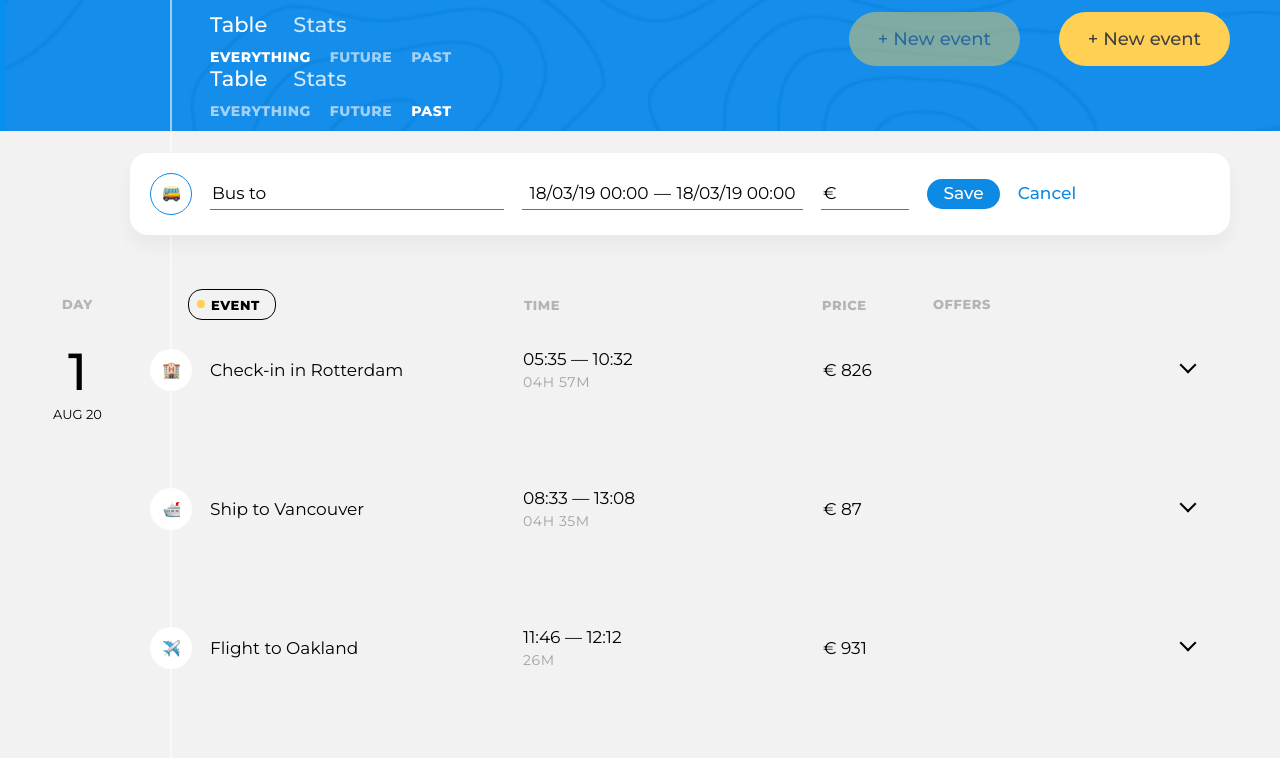
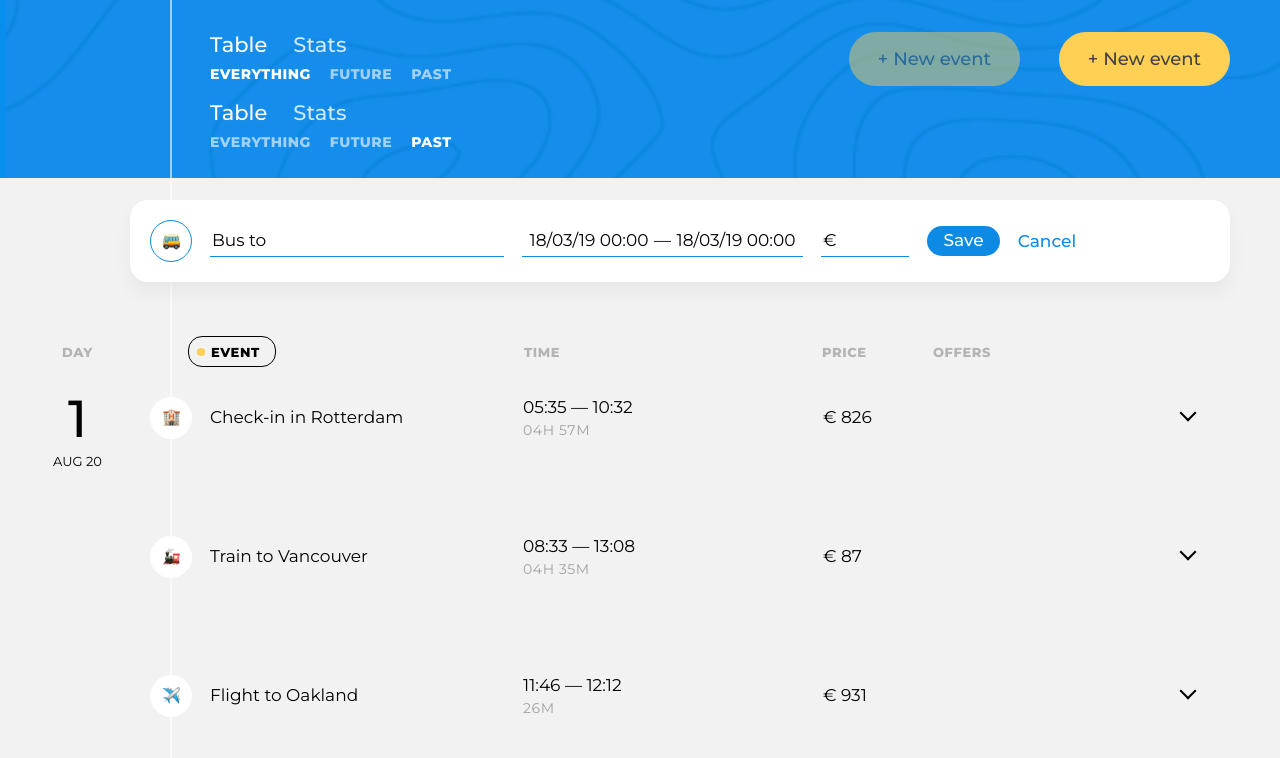
Before and after one commit to cactusjam/1033161-big-trip-12, a website built with webpack: page markup/add-first-event.html in a window 1280 px wide. Shown: the part 147-905 px from the top of the page. Built offline with nearby package versions, Linux system fonts and the light colour scheme.

Commit message:
добавлено сообщение при отсут карточек, доработан card Types в зависимости от типа

```diff
--- a/markup/add-first-event.html
+++ b/markup/add-first-event.html
@@ -1,4 +1,4 @@
-<!DOCTYPE html>
+вт<!DOCTYPE html>
 <html lang="en">
   <head>
     <meta charset="UTF-8">
--- a/src/main.js
+++ b/src/main.js
@@ -8,9 +8,10 @@ import TripDayView from "./view/trip-day.js";
 import TripEventsView from "./view/trip-events.js";
 import TripEventView from "./view/trip-event.js";
 import EventEditView from "./view/event-edit.js";
+import EventMessageView from "./view/event-message.js";
 import HiddenCaptionView from "./view/hidden-caption.js";
 import {render, RenderPosition} from "./utils/dom.js";
-import {BlockTitle} from "./constants.js";
+import {BlockTitle, EventMessage} from "./constants.js";
 import {isEscapeEvent} from "./utils/dom-event.js";
 import {cards} from "./mock/card.js";
 import {filterNames} from "./mock/filter.js";
@@ -32,6 +33,10 @@ const tripEventButtonComponent = new TripEventButtonView();
 render(tripMain, tripEventButtonComponent.getElement());
 
 const tripEvents = document.querySelector(`.trip-events`);
+
+if (!cards.length) {
+  render(tripEvents, new EventMessageView(EventMessage.NO_EVENTS).getElement());
+} else {
   renderBlock(tripEvents, BlockTitle.TRIP_EVENTS, new SortView().getElement());
 
   const tripDays = new TripDaysView();
@@ -39,7 +44,7 @@ const tripDays = new TripDaysView();
   const days = groupCardsByDay(cards);
 
   Object.entries(days).forEach(([_dayKey, dayCards], dayIndex) => {
-  const daysItem = new TripDayView(dayIndex, dayCards[0].startDate);
+    const daysItem = new TripDayView(dayIndex + 1, dayCards[0].startDate);
     render(tripDays.getElement(), daysItem.getElement());
 
     const eventsList = new TripEventsView().getElement();
@@ -78,5 +83,5 @@ Object.entries(days).forEach(([_dayKey, dayCards], dayIndex) => {
       render(eventsList, eventItemComponent.getElement(), RenderPosition.BEFORE_END);
     });
   });
-
   render(tripEvents, tripDays.getElement());
+}
--- a/src/mock/card.js
+++ b/src/mock/card.js
@@ -28,15 +28,7 @@ const services = [
 
 const getRandomTypes = () => {
   const Types = [
-    {name: `Taxi`, particle: `to`},
-    {name: `Bus`, particle: `to`},
-    {name: `Ship`, particle: `to`},
-    {name: `Transport`, particle: `to`},
-    {name: `Drive`, particle: `to`},
-    {name: `Flight`, particle: `to`},
-    {name: `Check-in`, particle: `in`},
-    {name: `Sightseeing`, particle: `in`},
-    {name: `Restaurant`, particle: `in`}
+    `taxi`, `bus`, `train`, `ship`, `transport`, `drive`, `flight`, `check-in`, `sightseeing`, `restaurant`
   ];
   const randomIndex = getRandomInteger(0, Types.length - 1);
 
--- /dev/null
+++ b/src/mock/data.js
@@ -0,0 +1,11 @@
+const Preposition = {
+  CHECK_IN: `check-in`,
+  SIGHTSEEING: `sightseeing`,
+  RESTAURANT: `restaurant`
+};
+
+const getPreposition = (type) => {
+  return (type === Preposition.CHECK_IN || type === Preposition.SIGHTSEEING || type === Preposition.RESTAURANT) ? ` in ` : ` to `;
+};
+
+export {getPreposition};
--- a/src/utils/date.js
+++ b/src/utils/date.js
@@ -32,7 +32,9 @@ const formatDuration = (duration) => {
   return `${durationDaysResult} ${durationHoursResult} ${durationMinutesResult}`;
 };
 
-const convertDateToDay = (date) => date.getFullYear() + `-` + date.getMonth() + `-` + date.getDate();
+const convertDateToDay = (date) => {
+  return `${date.getFullYear()}/-${date.getMonth()}/-${date.getDate()}`;
+};
 
 const groupCardsByDay = (sortedCards) => {
   const reduceCardByDay = (days, card) => {
@@ -50,4 +52,6 @@ const groupCardsByDay = (sortedCards) => {
   return sortedCards.reduce(reduceCardByDay, {});
 };
 
-export {getTimeFormat, getDayFormat, convertDate, formatDuration, groupCardsByDay};
+const getFirstUpperCase = (element) => element[0].toUpperCase() + element.slice(1);
+
+export {getTimeFormat, getDayFormat, convertDate, formatDuration, groupCardsByDay, getFirstUpperCase};
--- a/src/view/event-edit.js
+++ b/src/view/event-edit.js
@@ -1,9 +1,10 @@
-import {convertDate} from "../utils/date.js";
+import {convertDate, getFirstUpperCase} from "../utils/date.js";
 import {createElement} from "../utils/dom.js";
+import {getPreposition} from "../mock/data.js";
 
 const createEventEditTemplate = (point) => {
   const {type, startDate, endDate, price, destination, isFavorite, services} = point;
-  const id = type.name.toLowerCase();
+  const typeName = getFirstUpperCase(type);
   return (
     `<li class="trip-events__item">
       <form class="event  event--edit" action="#" method="post">
@@ -11,7 +12,7 @@ const createEventEditTemplate = (point) => {
             <div class="event__type-wrapper">
               <label class="event__type  event__type-btn" for="event-type-toggle-1">
                 <span class="visually-hidden">Choose event type</span>
-                <img class="event__type-icon" width="17" height="17" src="img/icons/${id}.png" alt="Event type icon">
+                <img class="event__type-icon" width="17" height="17" src="img/icons/${type}.png" alt="Event type icon">
               </label>
               <input class="event__type-toggle  visually-hidden" id="event-type-toggle-1" type="checkbox">
               <div class="event__type-list">
@@ -26,7 +27,7 @@ const createEventEditTemplate = (point) => {
             </div>
             <div class="event__field-group  event__field-group--destination">
               <label class="event__label  event__type-output" for="event-destination-1">
-              ${type.name} ${type.particle}
+              ${typeName}${getPreposition(type)}
               </label>
               <input class="event__input  event__input--destination" id="event-destination-1" type="text" name="event-destination" value="${destination.name}" list="destination-list-1">
               <datalist id="destination-list-1">
--- a/src/view/trip-day.js
+++ b/src/view/trip-day.js
@@ -5,7 +5,7 @@ const createTripDayTemplate = (counter, startDate) => {
   return (
     `<li class="trip-days__item day">
       <div class="day__info">
-        <span class="day__counter">${counter + 1}</span>
+        <span class="day__counter">${counter}</span>
         <time class="day__date" datetime="${startDate.toISOString()}">${getDayFormat(startDate)}</time>
       </div>
     </li>`
--- a/src/view/trip-event.js
+++ b/src/view/trip-event.js
@@ -1,17 +1,19 @@
-import {getTimeFormat, formatDuration} from "../utils/date.js";
+import {getTimeFormat, formatDuration, getFirstUpperCase} from "../utils/date.js";
 import {createElement} from "../utils/dom.js";
+import {getPreposition} from "../mock/data.js";
 
 const createTripEventTemplate = (point) => {
   const {type, destination, services, price, startDate, endDate, duration} = point;
   const formattedDuration = formatDuration(duration);
-  const id = type.name.toLowerCase();
+  const id = type.toLowerCase();
+  const typeName = getFirstUpperCase(type);
   return (
     `<li class="trip-events__item">
       <div class="event">
         <div class="event__type">
           <img class="event__type-icon" width="42" height="42" src="img/icons/${id}.png" alt="Event type icon">
         </div>
-        <h3 class="event__title"> ${type.name} ${type.particle} ${destination.name}</h3>
+        <h3 class="event__title">${typeName} ${getPreposition(type)} ${destination.name}</h3>
         <div class="event__schedule">
           <p class="event__time">
             <time class="event__start-time" datetime="${startDate.toISOString()}">${getTimeFormat(startDate)}</time>
```
Lines whose indentation alone changed are shown as unchanged.
